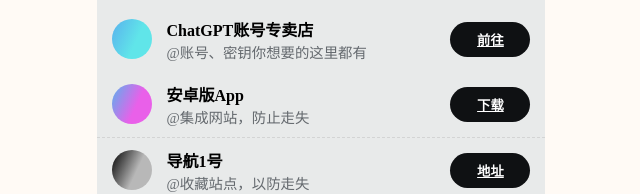
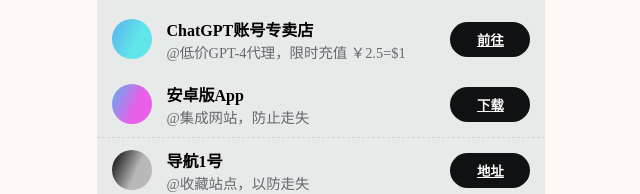
Before and after one commit to gcloudlab/chat-proxy, a website: page index.html in a window 1280 px wide. Shown: the part 331-525 px from the top of the page, 319-959 px from the left. Drawn offline with Linux system fonts and the light colour scheme.

Commit message:
Update index.html

```diff
--- a/index.html
+++ b/index.html
@@ -216,7 +216,7 @@
             <div class="user__content">
               <div class="text">
                 <span class="name">ChatGPT账号专卖店</span>
-                <p class="username">@账号、密钥你想要的这里都有</p>
+                <p class="username">@低价GPT-4代理，限时充值 ￥2.5=$1</p>
               </div>
               <button class="follow">
                 <a href="https://shop.taoist.fun" target="_blank">前往</a>
```
